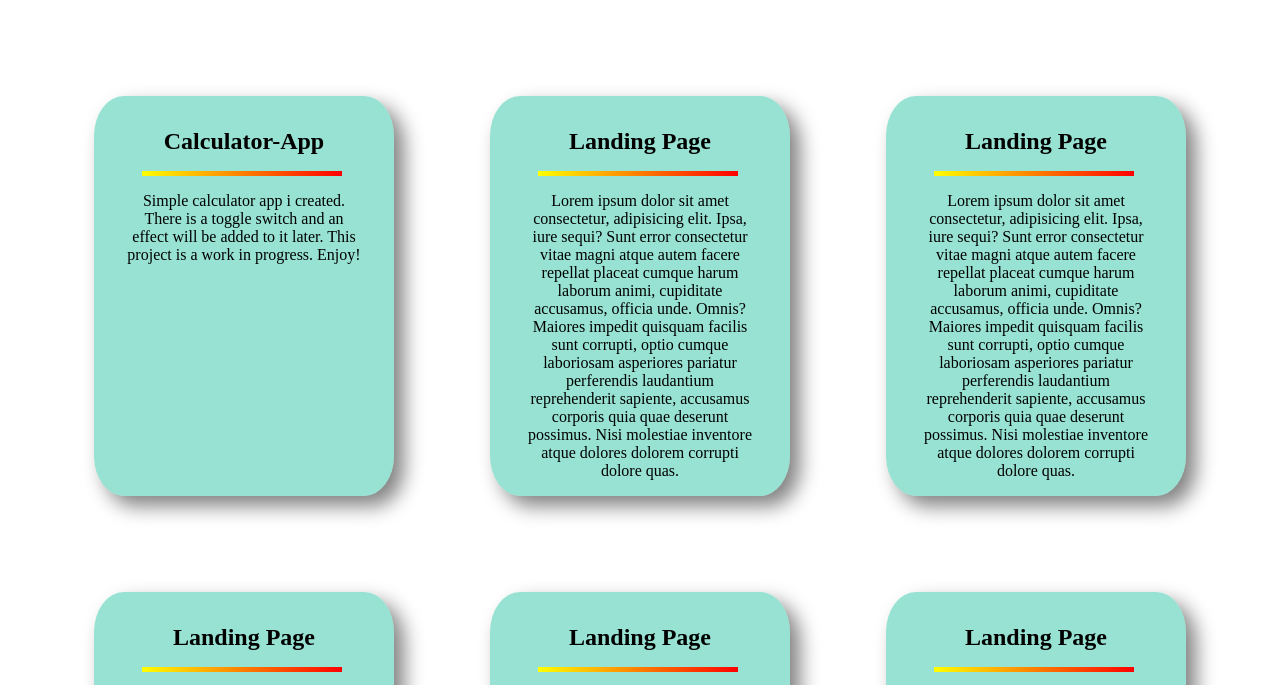
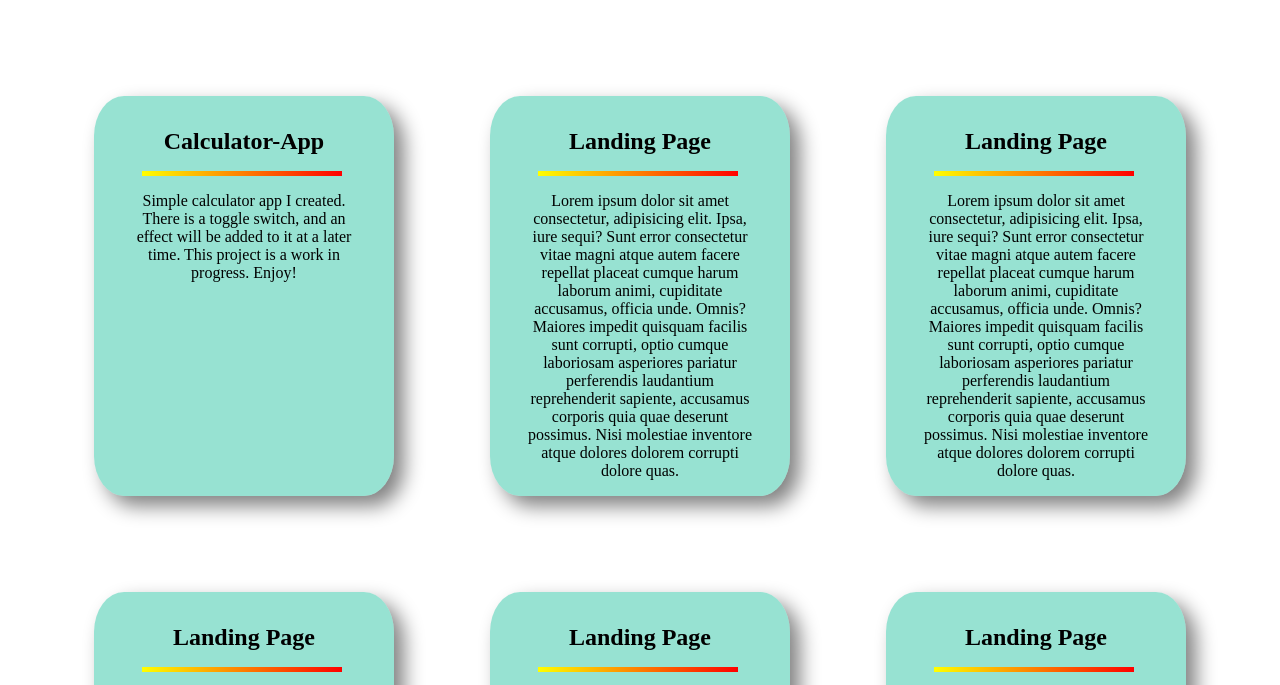
Before and after one commit to AntwaunW/Personal-page, a plain HTML site: page projects.html in a window 1280 px wide. Shown: the part 72-757 px from the top of the page. Drawn offline with Linux system fonts and the light colour scheme.

Commit message:
Update projects.html
update.

```diff
--- a/projects.html
+++ b/projects.html
@@ -32,7 +32,7 @@
             <div class="project-1">
                 <a href="https://antwaunw.github.io/Calc-App/" alt="Landing_Page"><h2>Calculator-App</h2></a>
                 <div class="bar"></div>
-                <p>Simple calculator app i created. There is a toggle switch and an effect will be added to it later. This project is a work in progress. Enjoy!</p>
+                <p>Simple calculator app I created. There is a toggle switch, and an effect will be added to it at a later time. This project is a work in progress. Enjoy!</p>
             </div>
         </div>
         <div class="blk-2">
```
